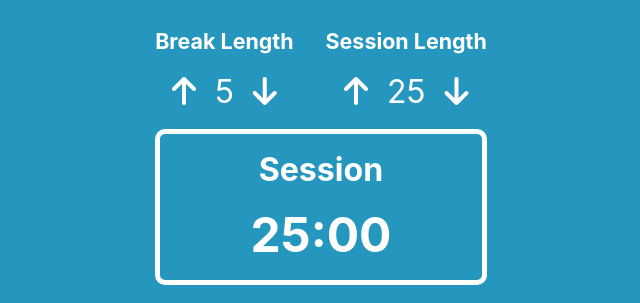
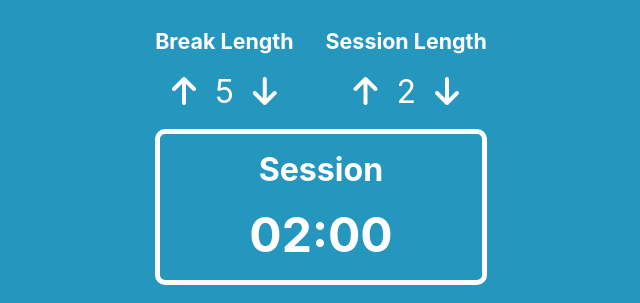
Before and after one commit to rosswilliamsdev/fCC_React_Projects, a React (Vite) app in the folder 25and5/: page / in a window 1280 px wide. Shown: the part 288-591 px from the top of the page, without its empty margins (319-959 px from the left). Built offline with nearby package versions, Linux system fonts and the light colour scheme.

Commit message:
countdown 1.3 in progress

```diff
--- a/25and5/src/App.jsx
+++ b/25and5/src/App.jsx
@@ -8,7 +8,7 @@ import "@fortawesome/fontawesome-free/css/all.css";
 function App() {
   const initialSessionMinutes = 25;
   const [breakMinutes, setBreakMinutes] = useState(5);
-  const [sessionMinutes, setSessionMinutes] = useState(initialSessionMinutes);
+  const [sessionMinutes, setSessionMinutes] = useState(2);
   const [timer, setTimer] = useState(formatTime(sessionMinutes, 0));
   const [isActive, setIsActive] = useState(false);
   const [isBreak, setIsBreak] = useState(false);
@@ -68,16 +68,12 @@ function App() {
           );
 
           // Check if both sessionMinutes and newSeconds are zero
-          if (sessionMinutes === 0 && newSeconds <= 0) {
-            setIsBreak(true);
-            setTimer(formatTime(breakMinutes, 0)); // Start the break with 0 seconds
-          }
+
           return 59;
         }
-
         return newSeconds;
       });
-    }, 100);
+    }, 10);
 
     setIntervalId(newIntervalId);
   }
@@ -85,6 +81,14 @@ function App() {
   useEffect(() => {
     setTimer(formatTime(sessionMinutes, remainingSeconds));
   }, [sessionMinutes, remainingSeconds]);
+
+  useEffect(() => {
+    console.log(sessionMinutes, remainingSeconds);
+    if (sessionMinutes <= 0 && remainingSeconds <= 1) {
+      setIsBreak(true);
+      setTimer(formatTime(breakMinutes, 0));
+    }
+  }, [remainingSeconds]);
 
   useEffect(() => {
     if (isActive) {
```
